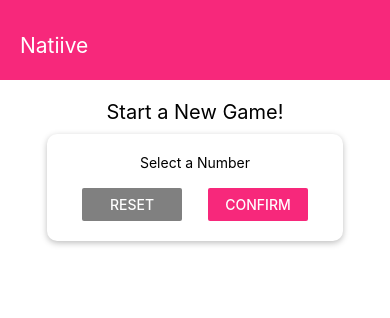
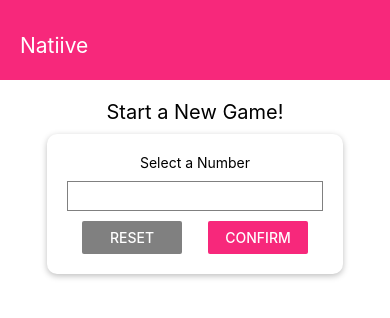
Before and after one commit to mvuco00/Natiive, a React Native app: screen / in a window 390 px wide. Shown: the top 318 px of the page. Built offline with nearby package versions, Linux system fonts and the light colour scheme.

Commit message:
added input component

```diff
--- /dev/null
+++ b/components/Input.js
@@ -0,0 +1,18 @@
+import React from "react";
+import { TextInput, StyleSheet } from "react-native";
+import COLORS from "../constants/colors";
+
+const Input = ({ styles }) => {
+  return <TextInput style={{ ...classes.input, ...styles }} />;
+};
+
+export default Input;
+
+const classes = StyleSheet.create({
+  input: {
+    height: 30,
+    borderColor: COLORS.secondary,
+    borderWidth: 1,
+    marginVertical: 10,
+  },
+});
--- a/screens/start.js
+++ b/screens/start.js
@@ -1,20 +1,21 @@
 import React from "react";
-import { View, Text, StyleSheet, TextInput, Button } from "react-native";
+import { View, Text, StyleSheet, Button } from "react-native";
 import COLORS from "../constants/colors";
 import Card from "../components/Card";
+import Input from "../components/Input";
 
-const Start = (props) => {
+const Start = () => {
   return (
-    <View style={styles.screen}>
-      <Text style={styles.title}>Start a New Game!</Text>
-      <Card style={styles.inputContainer}>
+    <View style={classes.screen}>
+      <Text style={classes.title}>Start a New Game!</Text>
+      <Card style={classes.inputContainer}>
         <Text>Select a Number</Text>
-        <TextInput />
-        <View style={styles.buttonContainer}>
-          <View style={styles.button}>
+        <Input styles={classes.input} />
+        <View style={classes.buttonContainer}>
+          <View style={classes.button}>
             <Button title="Reset" color={COLORS.secondary} onPress={() => {}} />
           </View>
-          <View style={styles.button}>
+          <View style={classes.button}>
             <Button title="Confirm" color={COLORS.primary} onPress={() => {}} />
           </View>
         </View>
@@ -23,7 +24,7 @@ const Start = (props) => {
   );
 };
 
-const styles = StyleSheet.create({
+const classes = StyleSheet.create({
   screen: {
     flex: 1,
     padding: 10,
@@ -47,6 +48,10 @@ const styles = StyleSheet.create({
   button: {
     width: 100,
   },
+  input: {
+    width: "100%",
+    textAlign: "center",
+  },
 });
 
 export default Start;
```
Also changed, not shown: 1 other file (tests, documents, lock files or other folders).
